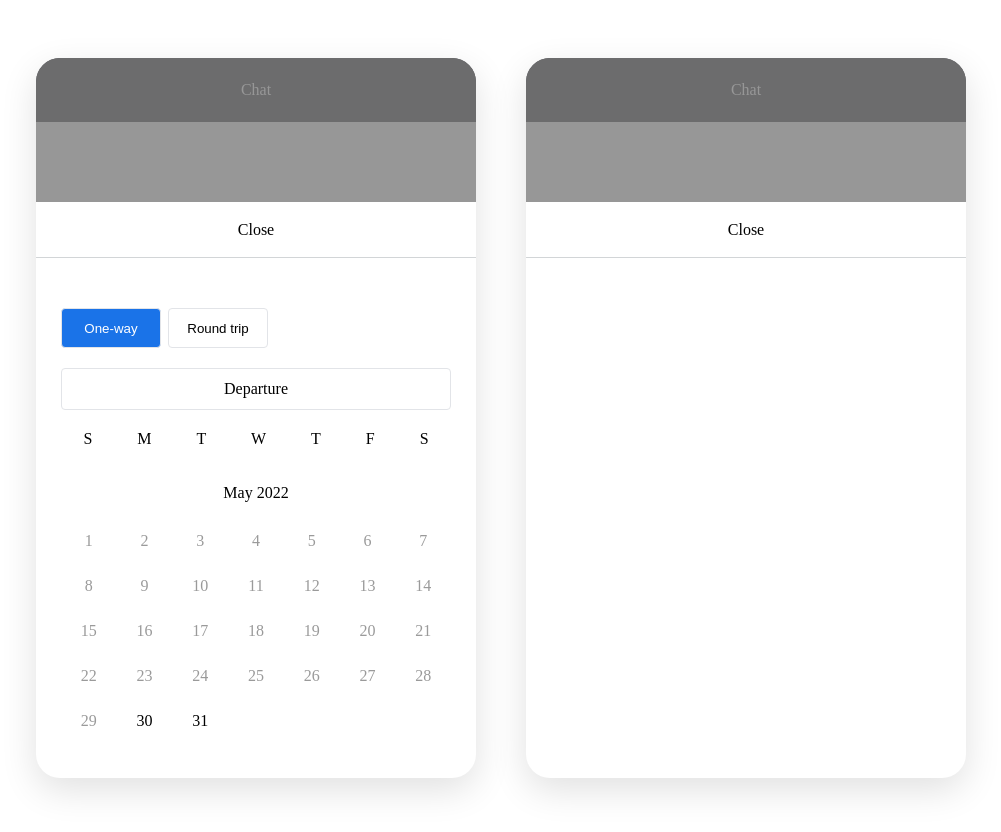
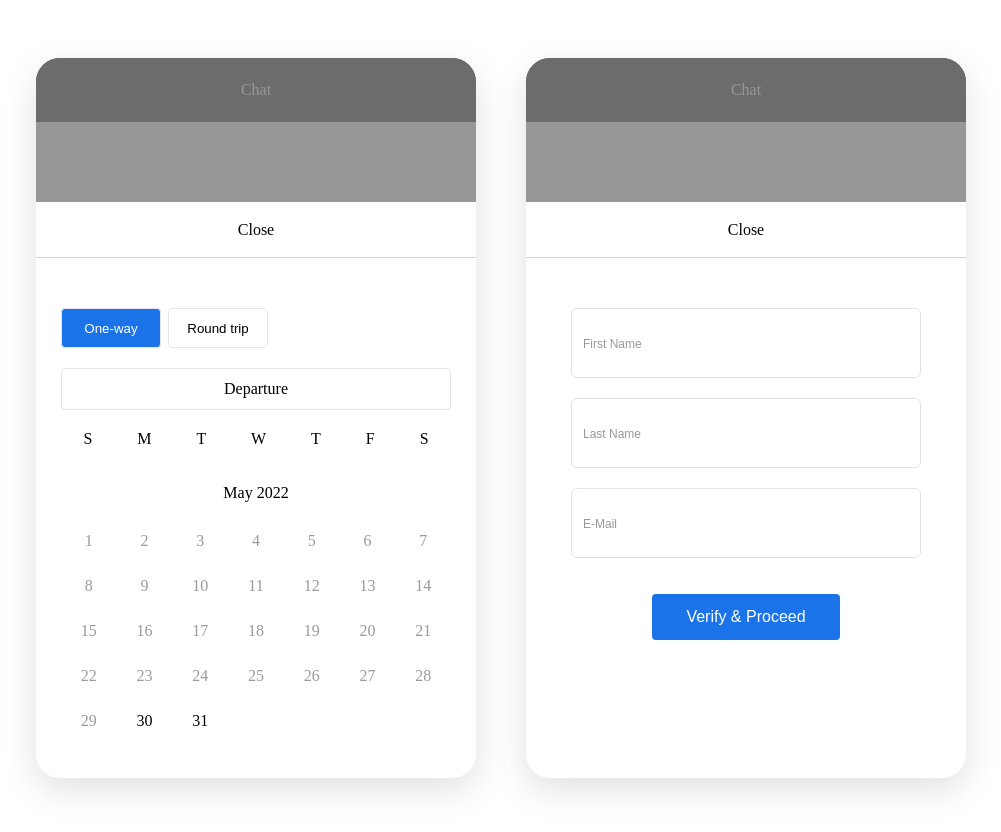
Before and after one commit to amit-khoros/demo-ui, a React (Create React App) app: page / in a window 1280 px wide. Shown: the top 832 px of the page, without its empty margins (22-1023 px from the left). Built offline with nearby package versions, Linux system fonts and the light colour scheme.

Commit message:
Custom input/Button components|Details/Payment screens

```diff
--- a/package.json
+++ b/package.json
@@ -41,5 +41,8 @@
       "last 1 firefox version",
       "last 1 safari version"
     ]
+  },
+  "devDependencies": {
+    "@types/styled-components": "^5.1.25"
   }
 }
--- a/src/App.js
+++ b/src/App.js
@@ -17,6 +17,8 @@ function App() {
         <Route path="/" element={<Home />} />
         <Route path="/kroo/scheduler" element={<Scheduler />} />
         <Route path="*" element={<Home />} />
+        <Route path="/kroo/" element={<Scheduler />} />
+
       </Routes>
     </Container>
   );
--- /dev/null
+++ b/src/components/button/Button-styled.js
@@ -0,0 +1,13 @@
+import styled from 'styled-components/macro';
+
+
+export const CustomButton = styled.button`
+font-size: 1em;
+margin: 1em;
+padding: 0.75em 2em;
+border-radius: ${props => props.radius || "4px"};
+cursor: pointer;
+color: ${props => props.color || "#FFFFFF"};
+border: ${props => props.border || "2px solid #1a73e8"};
+background-color: ${props=> props.background||"#1a73e8"};
+`;
--- a/src/components/chatShell/chatShell.css
+++ b/src/components/chatShell/chatShell.css
@@ -48,6 +48,9 @@ section {
 .section-body {
     margin-top: 10px;
     padding: 20px 25px;
+    height: 450px;
+    overflow-y: scroll;
+
 }
 
 .overlay {
--- /dev/null
+++ b/src/components/input/CustomInput.styled.js
@@ -0,0 +1,84 @@
+import styled from 'styled-components/macro';
+
+export const StyledInput = styled.div`
+     position: relative;
+    display: flex;
+    flex-direction: column;
+    margin:20px 20px;
+    &:focus-within label {
+    /* transform: translate(0, 12px) scale(0.8); */
+    color: #0a53e4;
+    transform: translate(0, 12px) scale(0.8);
+    transform: translateY(-10.5px);
+    text-shadow: 1px 0 0 #fff, -1px 0 0 #fff, 2px 0 0 #fff, -2px 0 0 #fff, 0 1px 0 #fff, 0 -1px 0 #fff, 0 2px 0 #fff, 0 -2px 0 #fff;
+    background-color: #fff;
+    margin: 0 8px;
+    padding: 0 4px;
+
+  }
+
+  .filled {
+    /* transform: translate(0, 12px) scale(0.8); */
+    transform: translateY(-10.5px);
+    text-shadow: 1px 0 0 #fff, -1px 0 0 #fff, 2px 0 0 #fff, -2px 0 0 #fff, 0 1px 0 #fff, 0 -1px 0 #fff, 0 2px 0 #fff, 0 -2px 0 #fff;
+    background-color: #fff;
+    margin: 0 8px;
+    padding: 0 4px;
+    color: #0a53e4;
+  }
+
+  label {
+    font-size: 12px;
+    font-family: Arial, Helvetica, sans-serif;
+    padding: 3px 12px;
+    color: #999;
+    pointer-events: none;
+    position: absolute;
+    transform: translate(0, 26px) scale(1);
+    transform-origin: top left;
+    transition: all 0.2s ease-out;
+
+  }
+  input {
+     height: 56px;
+     font-weight: 500;
+     font-size: '16px';
+     padding: 12px 16px 0 10px;
+     outline: 0;
+     width: ${props => props?.children[0]?.props?.width||""};
+     color: #a0a0a0;
+      border: 1px solid #E0E2E3;
+      background-color: white;
+      border-radius: 6px;
+      display: inline-block;
+     background: #fff;
+     font-family: Arial, Helvetica, sans-serif;
+     font-size: 16px;
+     -webkit-transition: border-color .2s ease-in-out;
+         -moz-transition: border-color .2s ease-in-out;
+         -ms-transition: border-color .2s ease-in-out;
+             transition: border-color .2s ease-in-out;
+             &:focus {
+      box-shadow: 0 0 0 2px #79b1ff;
+      color: #a0a0a0;
+      font-weight: 500;
+      font-size: '16px';
+
+  }
+  }
+
+   /* Chrome, Safari, Edge, Opera */
+   input::-webkit-outer-spin-button,
+   input::-webkit-inner-spin-button {
+  -webkit-appearance: none;
+  margin: 0;
+}
+
+input[type=number] {
+  -moz-appearance: textfield;
+}
+
+.floating-label{
+    -webkit-appearance: none !important;
+  }
+`;
--- /dev/null
+++ b/src/components/input/CustomInput.tsx
@@ -0,0 +1,60 @@
+import React, { useState } from 'react';
+import {
+    StyledInput
+ } from './CustomInput.styled';
+
+
+interface IProps {
+placeholder?:string;
+inputValue?:any;
+onChange?: (e:React.ChangeEvent<HTMLInputElement>) => void;
+width?:any;
+type?:string;
+disabled?:boolean;
+required?:boolean;
+label?:string;
+max?:number;
+min?:number;
+
+}
+
+type Props = IProps;
+
+const Input: React.FC<Props> = ({onChange,inputValue,placeholder,width,type,disabled,required,label,max,min}) => {
+
+  const [active,setActive]=useState<boolean>(false);
+
+  const activateField = (e: any): void  => {setActive(true)}
+  const disableField = (e: any): void  => {
+    if(e.target.value!==""){
+    setActive(true)
+    }
+    else{
+      setActive(false)
+    }
+      }
+
+        return (
+
+                <StyledInput>
+                  <input
+                  className='floating-label'
+                     value={inputValue}
+                    //  placeholder={placeholder||"Enter a tag"}
+                     onChange={onChange}
+                     width={width}
+                     type={type}
+                     readOnly={disabled}
+                     required={required}
+                     onFocus={(e)=>activateField(e)}
+                     onBlur={disableField}
+                     max={max}
+                     minLength={min}
+                   />
+                    <label className={(active)? 'filled':""} >{label||"label"}</label>
+                </StyledInput>
+
+        );
+      };
+
+export default Input;
--- a/src/containers/Home.js
+++ b/src/containers/Home.js
@@ -1,8 +1,9 @@
 import React from 'react';
 import styled from 'styled-components/macro';
-
 import ChatShell from 'components/chatShell/ChatShell';
 import Scheduler from 'containers/Scheduler';
+import PaymentScreen from 'containers/PaymentScreens';
+
 
 const FlexBox = styled.div`
   display: flex;
@@ -17,12 +18,7 @@ const Home = () => {
             <Scheduler />
         </ChatShell>
         <ChatShell>
-        {
-          /**
-          *
-          * custom component
-          */
-        }
+         <PaymentScreen/>
         </ChatShell>
     </FlexBox>
   )
--- /dev/null
+++ b/src/containers/PaymentScreens.tsx
@@ -0,0 +1,51 @@
+import React, { useState } from 'react';
+import CustomInput from "components/input/CustomInput";
+import { CustomButton } from 'components/button/Button-styled';
+import styled from 'styled-components/macro';
+
+const Container = styled.div`
+  display: flex;
+  justify-content: center;
+`;
+
+interface IProps {
+}
+
+type Props = IProps;
+
+const Payment: React.FC<Props> = () => {
+
+  const [active,setActive]=useState<boolean>(false);
+
+  function userDetails() {
+    return (
+      <>
+        <CustomInput label='First Name' />
+        <CustomInput  label='Last Name'/>
+        <CustomInput  label='E-Mail' type="email"/>
+     </>
+    );
+  }
+
+  function paymentDetails() {
+    return (
+      <>
+        <CustomInput placeholder='Type....' label={"Card Number - (xxxx-xxxx-xxxx-xxxx)"}/>
+        <CustomInput type="month"  label="Valid Till"/>
+        <CustomInput label='CVV - (xxx)' placeholder='Type....' type="password" max={3} width="150px" />
+     </>
+    );
+  }
+
+
+        return (
+          <>
+          {active?paymentDetails():userDetails()}
+          <Container>
+        <CustomButton  onClick={()=>{(!active)&&setActive(true)}}>{!active?"Verify & Proceed":"Pay now"}</CustomButton>
+        </Container>
+          </>
+        );
+      };
+
+export default Payment;
```
Also changed, not shown: src/components/button/Button.tsx (added, +58 -0 lines), tsconfig.json (+6 -5 lines), 1 other file (tests, documents, lock files or other folders).
